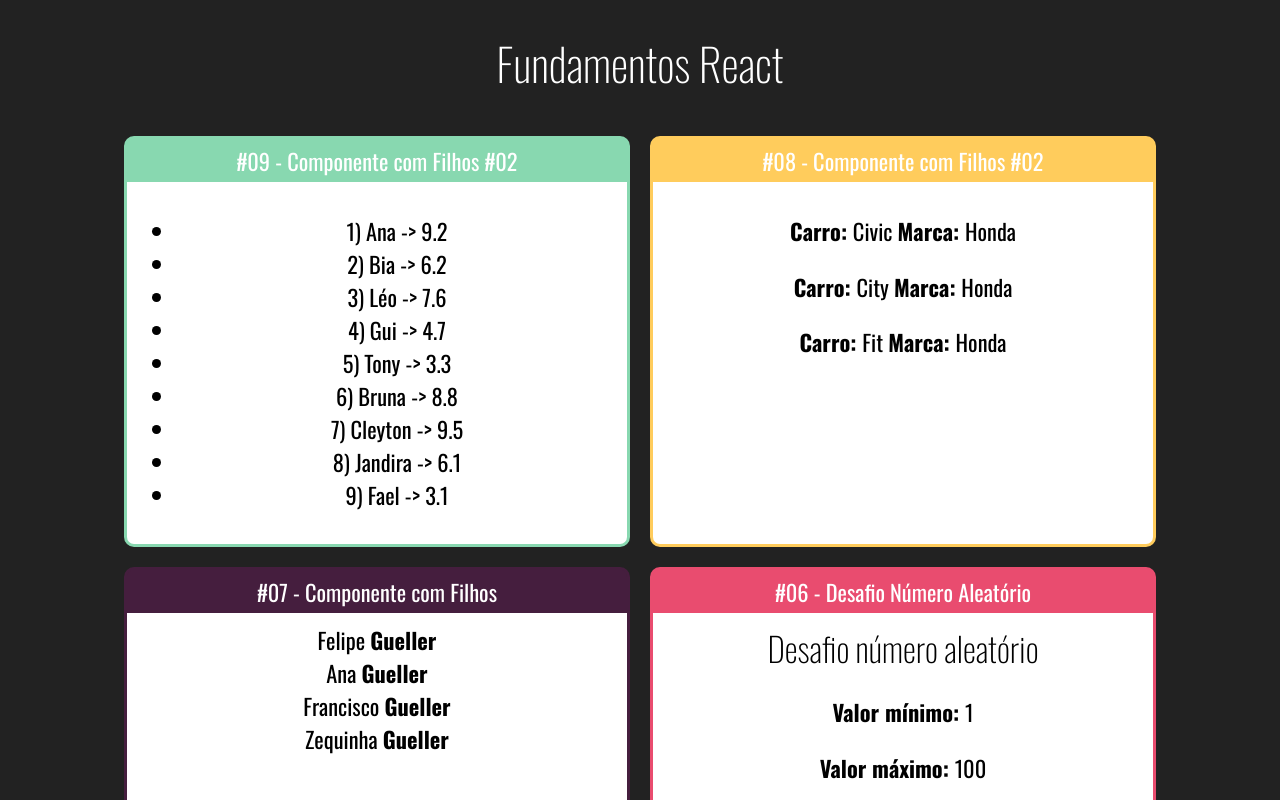
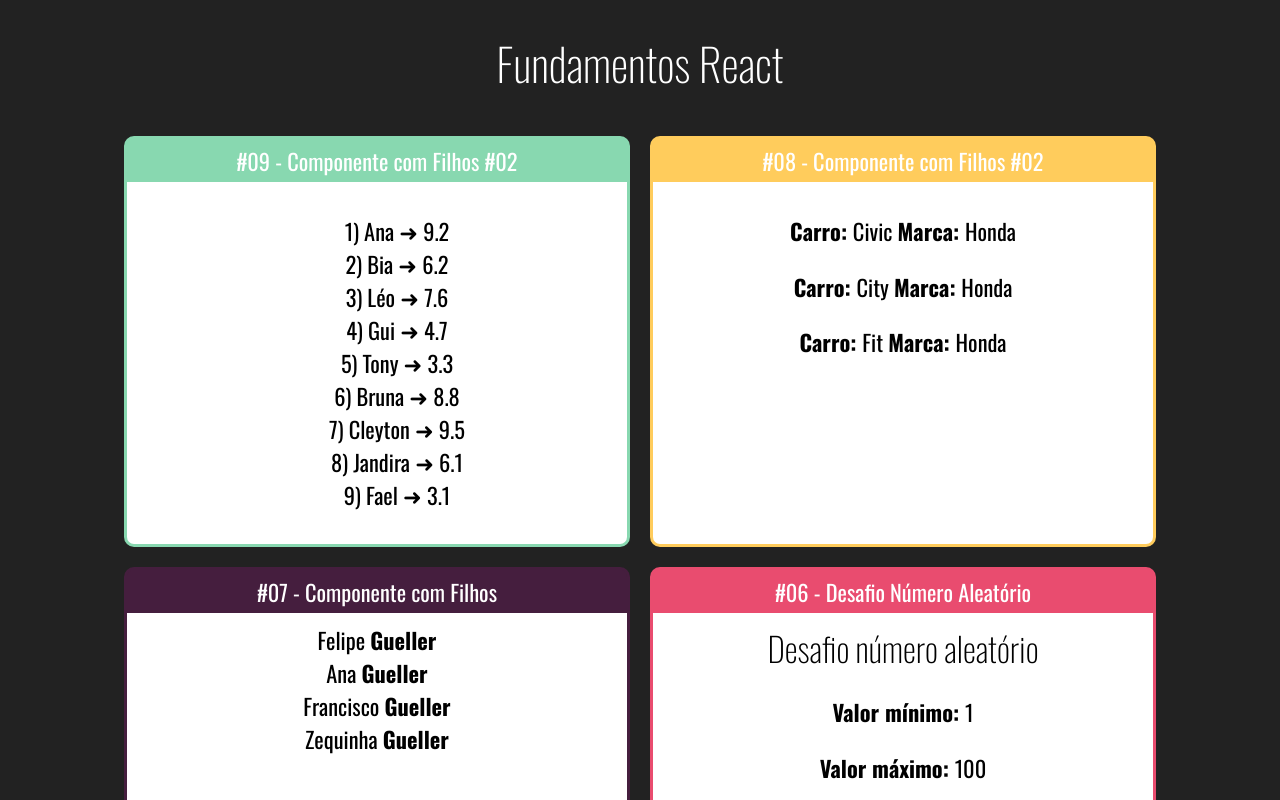
Before and after one commit to felipegueller/curso-react-cod3r, a React (Create React App) app in the folder fundamentos-react/: page / in a window 1280 px wide. Shown: the top 800 px of the page. Built offline with nearby package versions, Linux system fonts and the light colour scheme.

Commit message:
updating list exercises

```diff
--- a/fundamentos-react/src/components/repeticao/ListaAlunos.jsx
+++ b/fundamentos-react/src/components/repeticao/ListaAlunos.jsx
@@ -3,17 +3,22 @@ import React from 'react'
 import alunos from'../../data/alunos' /* Array de alunos */
 
 export default props =>{
+    /*
+        Retornando todas as informações dos alunos para a lista de LIs,
+        que no caso cada elemento do tipo LI foi salvo na constante alunos LI e
+        acessados pela lista não ordenada do tipo UL
+    */
     const alunosLI = alunos.map(aluno => {
         return (
-            <li>
-                {aluno.id}) {aluno.nome} -> {aluno.nota}
+            <li key={ aluno.id }>
+                {aluno.id}) {aluno.nome} &#10140; {aluno.nota}
             </li>
         );
     })
 
     return(
         <div>
-            <ul>
+            <ul style={{listStyle: "none"}}>
                 {alunosLI}
             </ul>
         </div>
```
Also changed, not shown: fundamentos-react/src/components/repeticao/tabelaProdutos.jsx (added, +11 -0 lines), fundamentos-react/src/data/produtos.js (added, +12 -0 lines).
